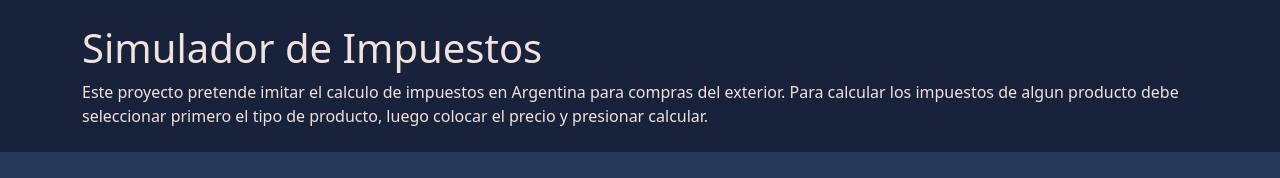
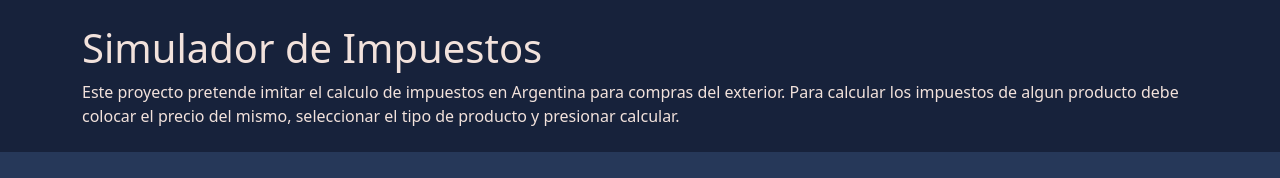
Before and after one commit to fhmartinez1/Calculador-Impuesto-JS, a website: page index.html in a window 1280 px wide. Shown: the top 178 px of the page. Drawn offline with nearby package versions, Linux system fonts and the light colour scheme.

Commit message:
Fix: changed project info in header.

```diff
--- a/index.html
+++ b/index.html
@@ -21,8 +21,7 @@
             <h1>Simulador de Impuestos</h1>
 
             <p>Este proyecto pretende imitar el calculo de impuestos en Argentina para compras del exterior. Para
-                calcular los impuestos de algun producto debe seleccionar primero el tipo de producto, luego colocar el
-                precio y presionar calcular.</p>
+                calcular los impuestos de algun producto debe colocar el precio del mismo, seleccionar el tipo de producto y presionar calcular.</p>
         </div>
     </header>
 
```
